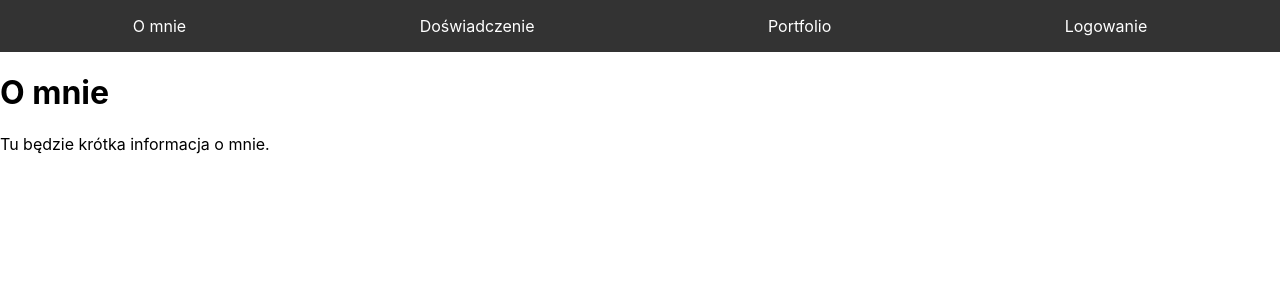
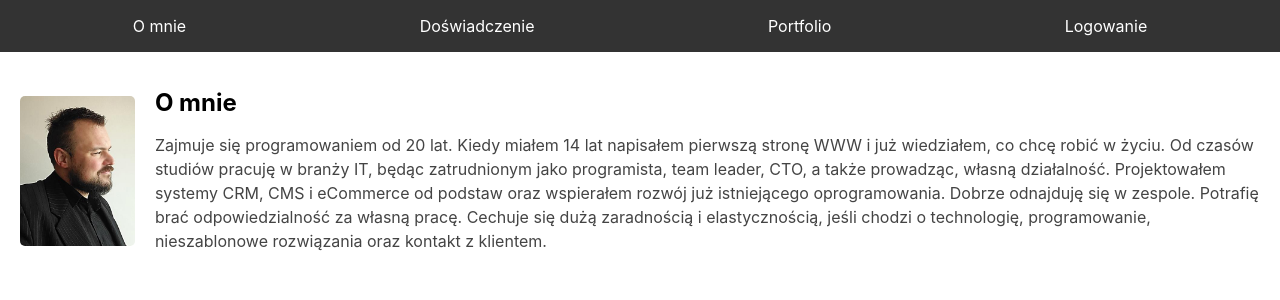
Before and after one commit to DanielOpic/portfolio, a React (Create React App) app in the folder frontend/: page / in a window 1280 px wide. Shown: the top 300 px of the page. Built offline with nearby package versions, Linux system fonts and the light colour scheme.

Commit message:
Reorganizacja struktury projektu

```diff
--- a/frontend/src/pages/About.js
+++ /dev/null
@@ -1,12 +0,0 @@
-import React from 'react';
-
-const About = () => {
-    return (
-        <div>
-            <h1>O mnie</h1>
-            <p>Tu będzie krótka informacja o mnie.</p>
-        </div>
-    );
-};
-
-export default About;
--- /dev/null
+++ b/frontend/src/pages/Web/About/About.js
@@ -0,0 +1,20 @@
+import React from 'react';
+import './About.scss';
+import profileImage from '../../../assets/images/profilowe.jpg';
+
+const About = () => {
+    return (
+        <div className="about">
+            <img src={profileImage} alt="Moje zdjęcie" className="about__image" />
+            <div className="about__content">
+                <h1>O mnie</h1>
+                <p>
+                    Zajmuje się programowaniem od 20 lat. Kiedy miałem 14 lat napisałem pierwszą stronę WWW i już wiedziałem, co chcę robić w życiu. Od czasów studiów pracuję w branży IT, będąc zatrudnionym jako programista, team leader, CTO, a także prowadząc, własną działalność. Projektowałem systemy CRM, CMS i eCommerce od podstaw oraz wspierałem rozwój już istniejącego oprogramowania.
+                    Dobrze odnajduję się w zespole. Potrafię brać odpowiedzialność za własną pracę. Cechuje się dużą zaradnością i elastycznością, jeśli chodzi o technologię, programowanie, nieszablonowe rozwiązania oraz kontakt z klientem.
+                </p>
+            </div>
+        </div>
+    );
+};
+
+export default About;
--- /dev/null
+++ b/frontend/src/pages/Web/About/About.scss
@@ -0,0 +1,26 @@
+.about {
+    display: flex;
+    align-items: center;
+    padding: 20px;
+
+    &__image {
+        width: 150px;
+        height: 150px;
+        border-radius: 5px;
+        margin-right: 20px;
+        object-fit: cover;
+    }
+
+    &__content {
+        h1 {
+            font-size: 24px;
+            margin-bottom: 10px;
+        }
+
+        p {
+            font-size: 16px;
+            line-height: 1.5;
+            color:#444;
+        }
+    }
+}
```
Also changed, not shown: frontend/src/App.js (+4 -4 lines), frontend/src/assets/images/profilowe.jpg (added), frontend/src/pages/Cms/Login/Login.js (renamed from frontend/src/pages/Login.js), frontend/src/pages/Web/Experience/Experience.js (renamed from frontend/src/pages/Experience.js), frontend/src/pages/Web/Portfolio/Portfolio.js (renamed from frontend/src/pages/Portfolio.js).
